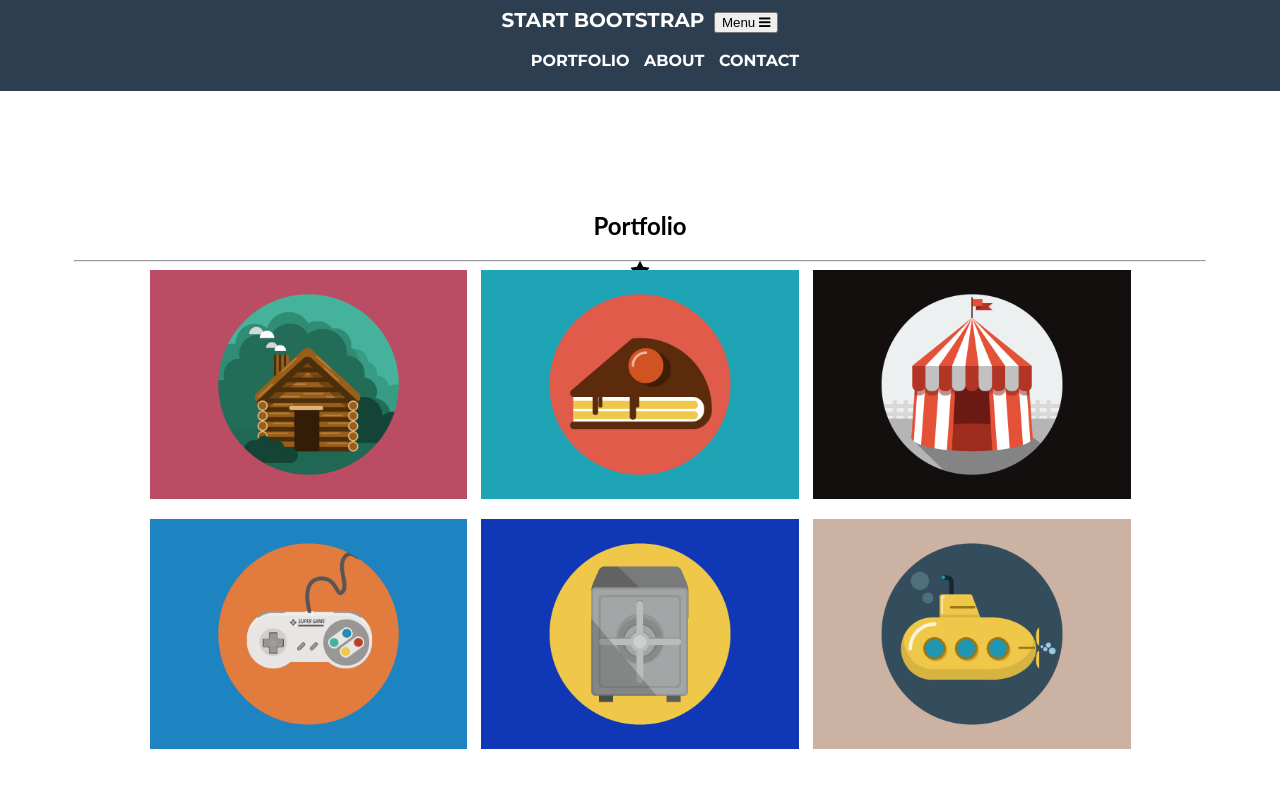
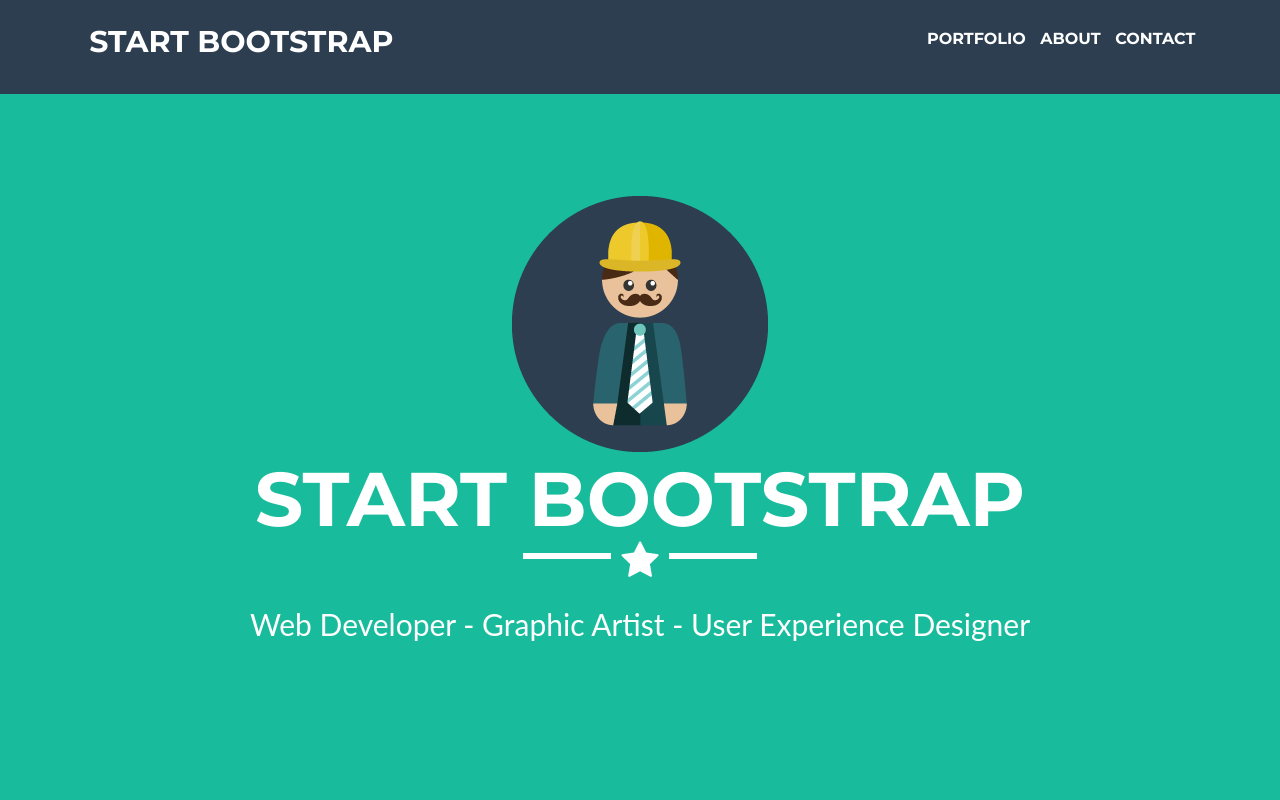
Before and after one commit to YaninaMR/Freelancer, a plain HTML site: page index.html in a window 1280 px wide. Shown: the top 800 px of the page. Drawn offline with Linux system fonts and the light colour scheme.

Commit message:
estilos en css para sección de cabezera

```diff
--- a/css/main.css
+++ b/css/main.css
@@ -6,7 +6,9 @@ body{
  background-color: #fff;
  font-family: Lato,'Helvetica Neue',Helvetica,Arial,sans-serif;
 }
-
+header{
+  display: block;
+}
 /*seccion de navegador*/
 #main {
     font-family: Montserrat,'Helvetica Neue',Helvetica,Arial,sans-serif;
@@ -15,7 +17,16 @@ body{
     border: none;
     background: #2c3e50;
 }
-.fixedTop {
+.colum {
+    position: relative;
+    left: 35%;
+    bottom: 30;
+}
+/*.*/
+.nav-menu {
+    display: none;
+}
+.fixed-nav {
     position: fixed;
     top: 0;
     right: 0;
@@ -31,8 +42,11 @@ body{
 }
 
 #main .navbar-brand {
-    font-size: 20px;
+    font-size: 30px;
     color: #fff;
+    position: relative;
+    right: 35%;
+    top: 20;
 }
 
 .navbar-brand {
@@ -60,10 +74,29 @@ overflow: visible;
     border-color: #18bc9c;
     background-color: #18bc9c;
 }
-.navbar.container, .navbar.container-fluid {
+.navbar.first-div, .navbar.container-fluid {
     display: inline-block;
     align-items: center;
 
+}
+
+/*seccion de cabezera profile*/
+ .main-header{
+   padding:180px 0;
+   color: #fff;
+   background: #18bc9c;
+   text-align: center;
+
+ }
+ .main-header  .title {
+    font-family: Montserrat,'Helvetica Neue',Helvetica,Arial,sans-serif;
+    font-size: 4.75em;
+    font-weight: 700;
+    display: block;
+    text-transform: uppercase;
+ }
+ .main-header .theme {
+    font-size: 30px;
 }
 
 
@@ -71,7 +104,7 @@ overflow: visible;
 section{
 	padding: 100px 0;
 }
-.container{
+.first-div{
 	max-width: 90%;
 	margin-right: auto;
 	margin-left: auto;
@@ -87,14 +120,28 @@ section{
 hr{
 overflow: visible;
 height: 0;
-
+max-width: 30%;
+border: 3px solid;
+margin-bottom: 6%;
 }
-hr.star1:after, hr.star2:after{
+.star1,.star2{
+  content: '';
+}
+.star1:after{
+  background-color: #FFF;
+}
+.star2:after{
+  background-color: #18bc9c;
+}
+.star1:after, .star2:after{
+  max-width: 50%;
 	content: '\f005';
 	font-family: FontAwesome;
 	position: relative;
-    display: inline-block;
-    font-size: 20px;
+  display: inline-block;
+  font-size: 40px;
+  bottom: 25px;
+  padding: 10px;
 }
 
 .row{
--- a/index.html
+++ b/index.html
@@ -11,10 +11,10 @@
 <body>
 
 <!--Navegador de Cabecera-->
- <nav class="navbar fixedTop" id="main">
-      <div class="container">
+ <nav class="fixed-nav" id="main">
+      <div class="first-div">
         <a class="navbar-brand" href="#page-top">Start Bootstrap</a>
-        <button class="navbar-toggler" type="button" >
+        <button class="nav-menu" type="button" >
           Menu
           <i class="fa fa-bars"></i>
         </button>
@@ -33,10 +33,24 @@
         </div>
       </div>
     </nav>
+<!--Sección de Cabezera-->
+<header class="main-header">
+      <div class="first-div">
+        <figure>
+        <img class="imgAbout" src="assets/images/profile.png" alt="">
+
+          <span class="title">Start Bootstrap</span>
+          <hr class="star2">
+          <span class="theme">Web Developer - Graphic Artist - User Experience Designer</span>
+
+      </figure>
+      </div>
+    </header>
+
 
 <!--sección portafolio-->
  <section id="portfolio">
-      <div class="container">
+      <div class="first-div">
         <h2 class="text-center">Portfolio</h2>
         <hr class="star1">
         <div class="row">
@@ -110,7 +124,7 @@
     </section>
  <!--section de descarga-->
  <section class="aboutFree" id="about">
-      <div class="container">
+      <div class="first-div">
         <h2 class="text-center">About</h2>
         <hr class="star2">
         <div class="row">
@@ -132,7 +146,7 @@
 
  <!--sección contactos-->
 <section id="contact">
-      <div class="container">
+      <div class="first-div">
         <h2 class="text-center">Contact Me</h2>
         <hr class="star-primary">
         <div class="row">
```
